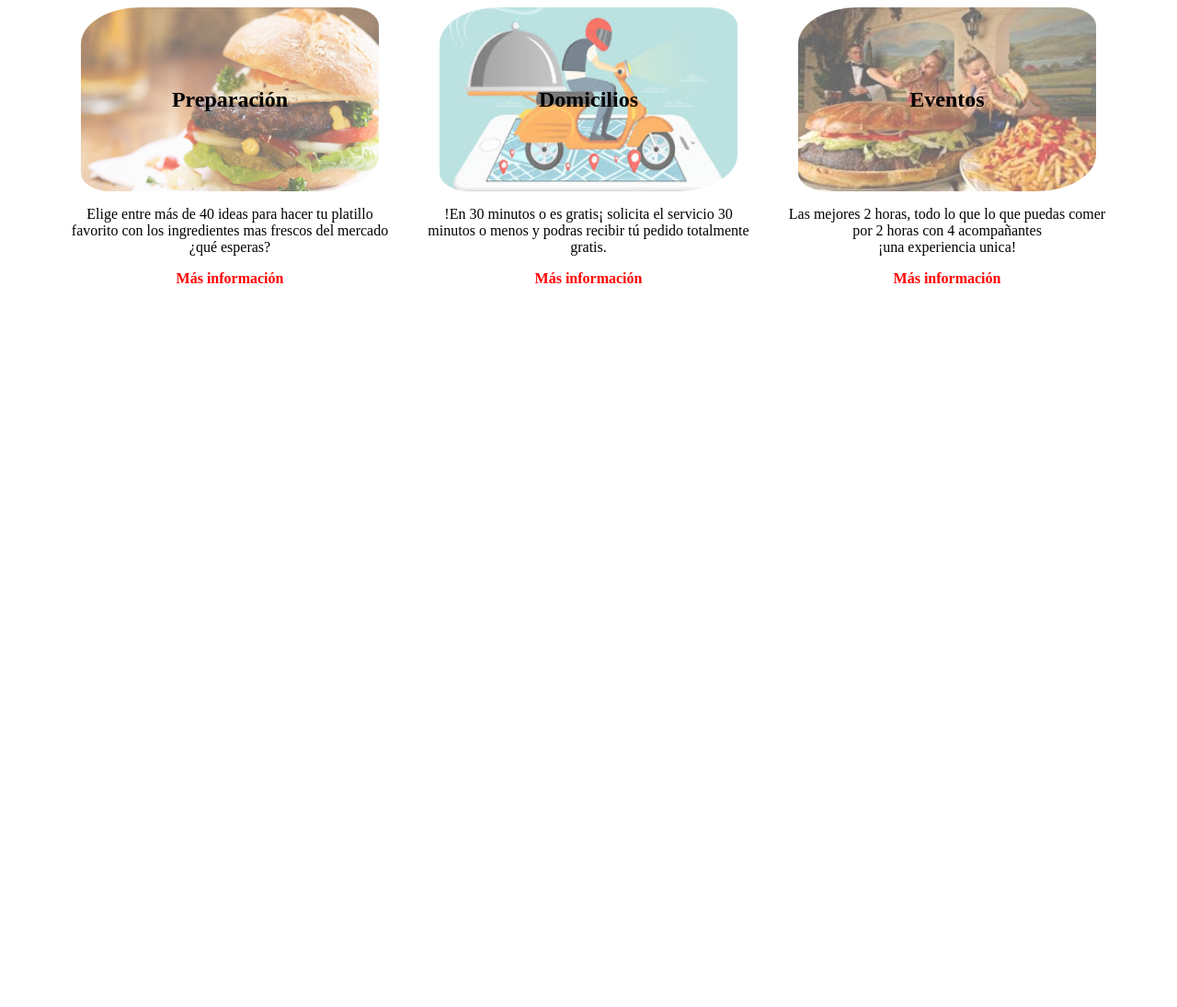
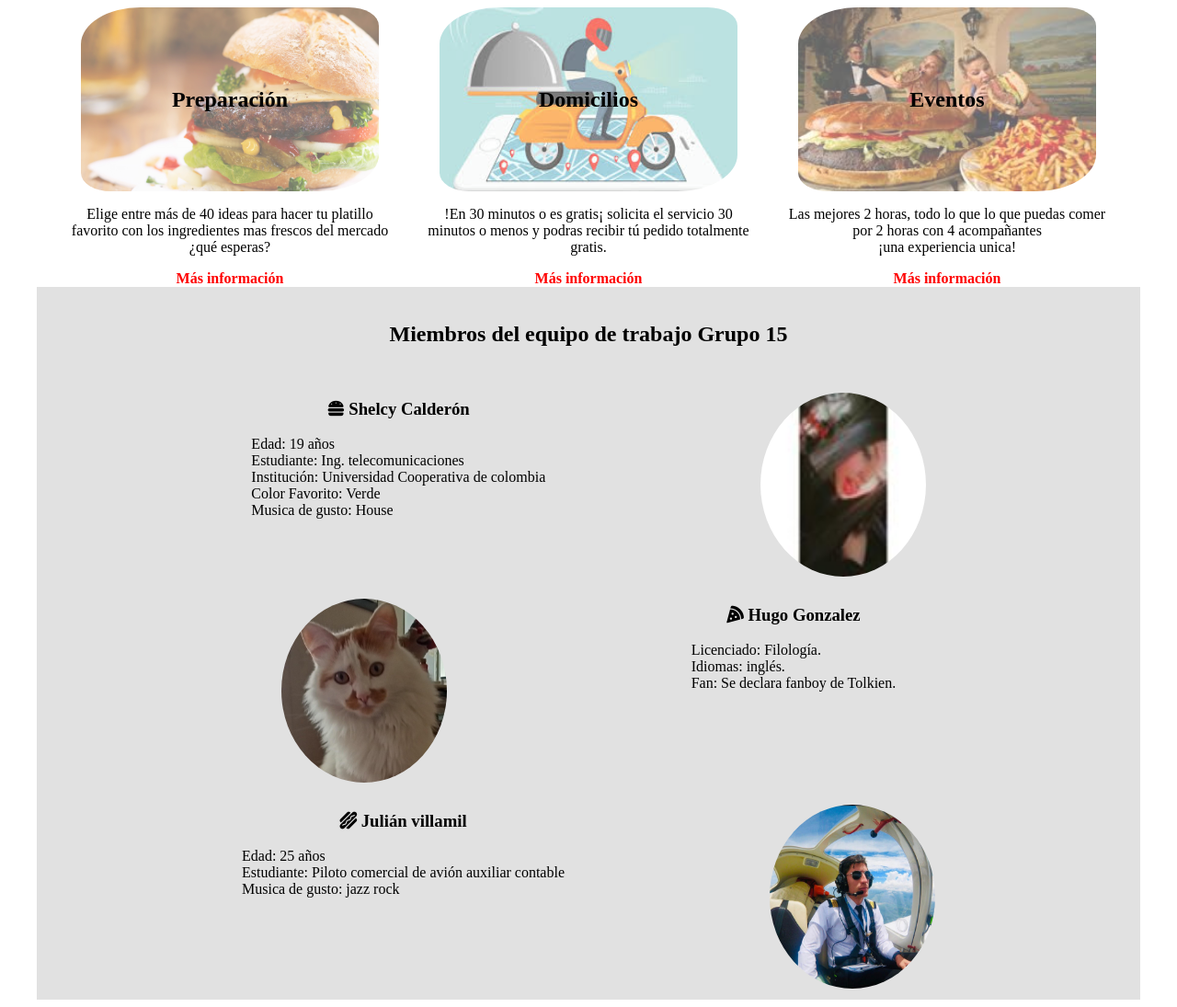
Before and after one commit to Shelcy/semana-1-15, a website: page src/index.html in a window 1280 px wide. Shown: the whole page at 92% size. Before the commit the page ends 800 px from the top, so only its background shows below. Drawn offline with Linux system fonts and the light colour scheme.

Commit message:
Se agrego la seccion de miembros

```diff
--- a/src/index.html
+++ b/src/index.html
@@ -6,6 +6,8 @@
     <meta name="viewport" content="width=device-width, initial-scale=1.0">
 
     <link rel="stylesheet" href="style.css" type="text/css">
+    <script src="https://kit.fontawesome.com/a076d05399.js"></script>
+
 
     <title>Mi primera pagina web</title>
 
@@ -22,12 +24,13 @@
     <!-- TODO cuerpo -->
     <main>
         <!-- TODO Servicios -->
+
         <section id="services" class="servicios">
 
             <div class="servicios-contenedor">
-                <div class="titulo">
+                <div class="servicios-contenedor__titulo">
                     <img class="servicios-contenedor__imagen" src="img/comida-rapida-casera.jpg" alt="">
-                    <h2 class="servicios-contenedor__titulo">Preparación</h2>
+                    <h2 class="servicios-contenedor__titulo1">Preparación</h2>
                 </div>
                 <div class="servicios-contenedor__informacion">
                     <p>Elige entre más de 40 ideas para hacer tu platillo favorito
@@ -40,9 +43,9 @@
             </div>
             <div class="servicios-contenedor">
 
-                <div class="titulo">
+                <div class="servicios-contenedor__titulo">
                     <img class="servicios-contenedor__imagen" src="img/domicilio.jpg" alt="">
-                    <h2 class="servicios-contenedor__titulo">Domicilios</h2>
+                    <h2 class="servicios-contenedor__titulo1">Domicilios</h2>
                 </div>
                 <div class="servicios-contenedor__informacion">
                     <p>!En 30 minutos o es gratis¡ solicita el servicio 30 minutos o menos
@@ -55,9 +58,9 @@
             </div>
             <div class="servicios-contenedor">
 
-                <div class="titulo">
+                <div class="servicios-contenedor__titulo">
                     <img class="servicios-contenedor__imagen" src="img/2_horas.jpg" alt="">
-                    <h2 class="servicios-contenedor__titulo">Eventos</h2>
+                    <h2 class="servicios-contenedor__titulo1">Eventos</h2>
                 </div>
                 <div class="servicios-contenedor__informacion">
                     <p>Las mejores 2 horas, todo lo que lo que puedas comer por 2 horas
@@ -69,6 +72,55 @@
 
 
         </section>
+        <!-- TODO Fin seccion de servicios -->
+        <!-- TODO Miembros -->
+        <section id="team" class="miembros">
+            <br>
+            <h2 class="miembros-titulo">Miembros del equipo de trabajo Grupo 15</h2>
+            <br>
+            <div class="miembros-contenedor">
+                <div class="miembros-contenedor__informacion">
+                    <h3 class="miembros-titulo"><i class="fas fa-hamburger"></i> Shelcy Calderón</h3>
+                    <ul class="miembros-contenedor__datos">
+                        <li>Edad: 19 años</li>
+                        <li>Estudiante: Ing. telecomunicaciones</li>
+                        <li>Institución: Universidad Cooperativa de colombia</li>
+                        <li>Color Favorito: Verde</li>
+                        <li>Musica de gusto: House </li>
+                    </ul>
+                </div>
+                <img class="miembros-contenedor__imagen" src="img/shelcy.jpg" alt="Foto shelcy" title="Foto shelcy">
+
+            </div>
+
+            <div class="miembros-contenedor">
+
+                <img class="miembros-contenedor__imagen" src="img/hugo.jpeg" alt="Foto hugo" title="Foto hugo">
+                <div class="miembros-contenedor__informacion">
+                    <h3 class="miembros-titulo"><i class="fas fa-pizza-slice"></i>  Hugo Gonzalez</h3>
+                    <ul class="miembros-contenedor__datos">
+                        <li>Licenciado: Filología.</li>
+                        <li>Idiomas: inglés.</li>
+                        <li>Fan: Se declara fanboy de Tolkien. </li>
+                    </ul>
+                </div>
+            </div>
+
+            <div class="miembros-contenedor">
+                <div class="miembros-contenedor__informacion">
+                    <h3 class="miembros-titulo"><i class="fas fa-hotdog"></i>  Julián villamil</h3>
+                    <ul class="miembros-contenedor__datos">
+                        <li>Edad: 25 años</li>
+                        <li>Estudiante: Piloto comercial de avión auxiliar contable</li>
+                        <li>Musica de gusto: jazz rock </li>
+                    </ul>
+                </div>
+                <img class="miembros-contenedor__imagen" src="img/julian.jpeg" alt="Foto julian" title="Foto julian">
+
+            </div>
+
+        </section>
+        <!-- TODO Fin sección de miembros -->
     </main>
 
     <!-- TODO footer -->
--- a/src/style.css
+++ b/src/style.css
@@ -2,7 +2,6 @@ body{
     width: 1200px;
     margin-left: auto;
     margin-right: auto;
-
 }
 
 /* TODO Servicios */
@@ -18,22 +17,19 @@ body{
 .servicios-contenedor{
     width: 30%;
     /* border: red solid; */
-
-
 }
 
-.titulo{
+.servicios-contenedor__titulo{
     display: flex;
     justify-content: center;
     align-items: center;
 }
 
-.servicios-contenedor__titulo{
+.servicios-contenedor__titulo1{
    position: absolute;
-
 }
 
-.servicios-contenedor__informacion, .servicios-contenedor__titulo{
+.servicios-contenedor__informacion, .servicios-contenedor__titulo1, .miembros-titulo {
     text-align: center;
 
 }
@@ -48,11 +44,39 @@ body{
 
 .servicios-contenedor__imagen:hover{
     filter: opacity(1);
-
 }
 
 .servicios-contenedor__informacion > a{
     text-decoration: none;
     color: red;
+}
+
+/* TODO Fin servicios */
+
+/* TODO Miembros */
+
+.miembros, .servicios{
+    /* background-color: yellow;   */
 
 }
+
+.miembros{
+    background-color: rgba(0, 0, 0, 0.116);
+}
+.miembros-contenedor{
+    display: flex;
+    justify-content: space-evenly;
+}
+
+.miembros-contenedor__imagen{
+    border-radius: 80% ;
+    width: 15%;
+    height: 200px;
+    margin: 1% 0;
+}
+
+.miembros-contenedor__datos{
+    list-style: none;
+    padding: 0;
+
+}
```
Also changed, not shown: src/img/hugo.jpeg (added), src/img/julian.jpeg (added), src/img/shelcy.jpg (added).
